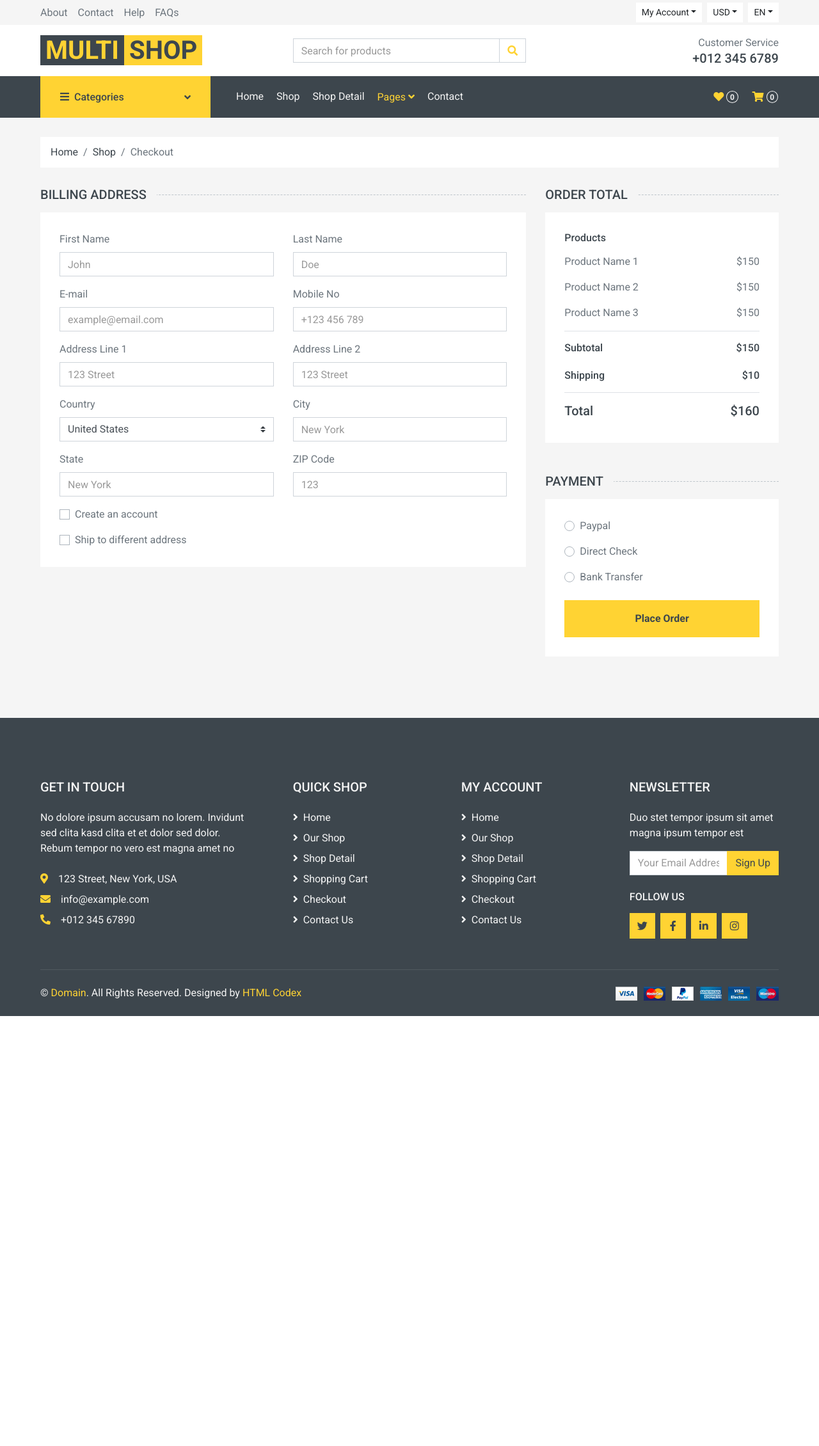
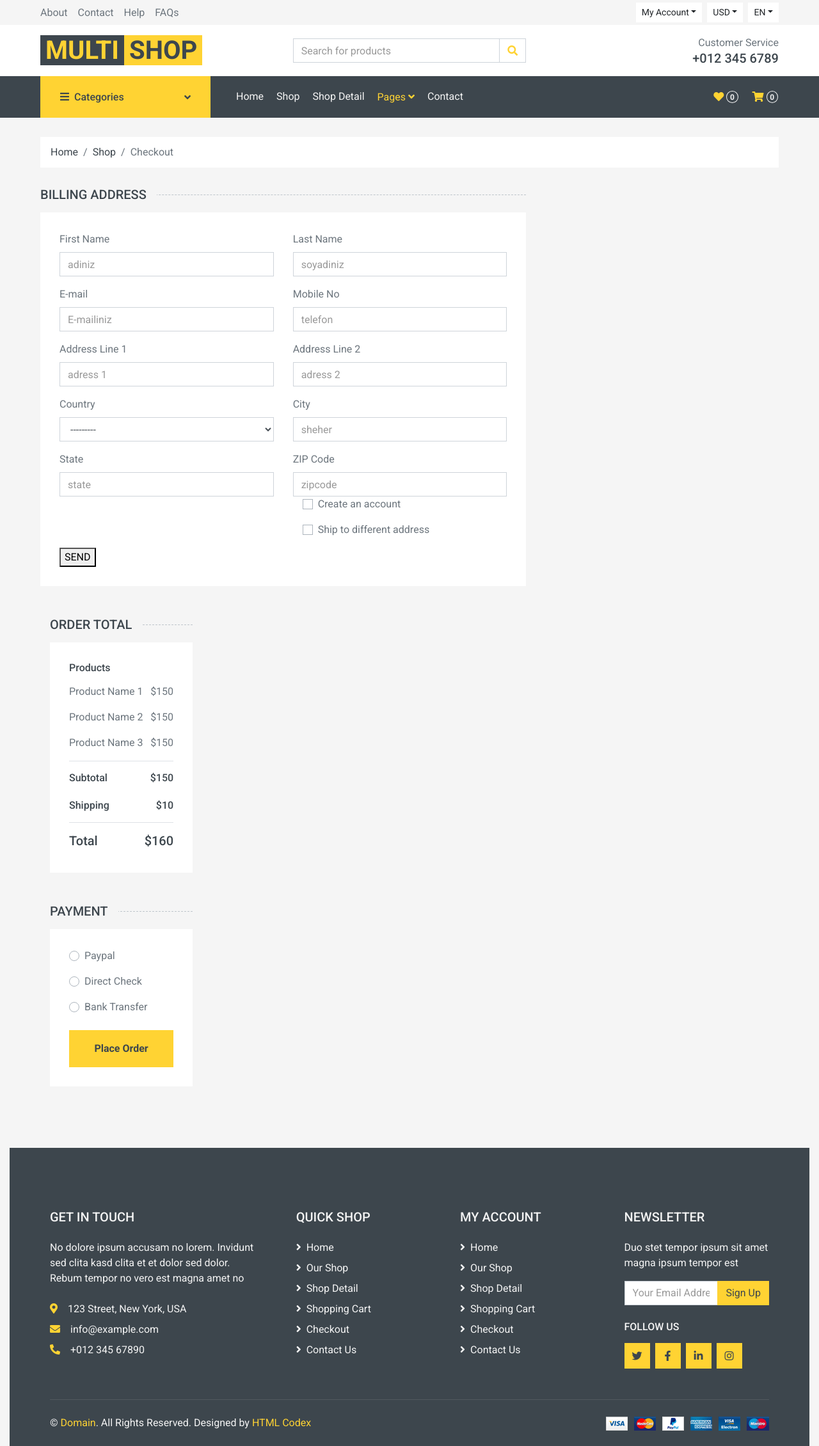
Before and after one commit to Haciibrahimli/multi_shop, a Django app: page /checkout/ in a window 1280 px wide. Shown: the whole page at 64% size. Before the commit the page ends 1588 px from the top, so only its background shows below. Run offline with Django 5.2, Linux system fonts and the light colour scheme; parts of the project's set-up code (start-up, migrations or seed data) failed here and were passed over; some libraries are stand-ins or nearby versions.

Commit message:
lastcenges

```diff
--- a/my_app/admin.py
+++ b/my_app/admin.py
@@ -7,3 +7,5 @@ admin.site.register(Category)
 admin.site.register(Color)
 admin.site.register(Size)
 admin.site.register(Product)
+admin.site.register(Contact)
+admin.site.register(Checkout)
--- a/my_app/models.py
+++ b/my_app/models.py
@@ -8,7 +8,7 @@ COUNTRY_CHOICES = (
     ("az", "Azerbaijan"),
     ("eu", "Europa"),
     ("as", "Asia"),
-    ("linkedin", "Linkedin"),
+
 
 )
 
@@ -136,8 +136,8 @@ class Checkout(SlugMixin,DateMixin):
        surname = models.CharField(max_length = 255,verbose_name = 'soyad')
        email = models.CharField(max_length = 255,verbose_name = 'email')
        phone = models.CharField(max_length = 255, verbose_name = 'telefon')
-       ardess1 = models.CharField(max_length = 255, verbose_name = 'adress 1')
-       ardess2 = models.CharField(max_length = 255, verbose_name = 'adress 2')
+       adress1 = models.CharField(max_length = 255, verbose_name = 'adress 1')
+       adress2 = models.CharField(max_length = 255, verbose_name = 'adress 2')
        country = models.CharField(max_length=255,verbose_name='olke adlari',choices=COUNTRY_CHOICES)
        city = models.CharField(max_length = 255,verbose_name = 'sheher adi')
        state  = models.CharField(max_length = 255,verbose_name = 'dovlet')
@@ -152,7 +152,7 @@ class Checkout(SlugMixin,DateMixin):
         verbose_name_plural = 'checkout'
 
 
-        def save(self, *args, **kwargs):
-          if not self.slug:
-           self.slug = Generator.create_slug_shortcode(size=20, model_=Checkout)
-          super(Checkout, self).save(*args, **kwargs)
+       def save(self, *args, **kwargs):
+         if not self.slug:
+          self.slug = Generator.create_slug_shortcode(size=20, model_=Checkout)
+         super(Checkout, self).save(*args, **kwargs)
--- a/my_app/views.py
+++ b/my_app/views.py
@@ -1,5 +1,5 @@
 from django.shortcuts import render
-from my_app.forms import  ContactForm
+from my_app.forms import  ContactForm,CheckoutForm
 
 
 def cart_view(request):
@@ -13,8 +13,17 @@ def cart_view(request):
 
 def checkout_view(request):
 
+    form = CheckoutForm()
+
+    if request.method == 'POST':
+        form = CheckoutForm(request.POST or None)
+        print(form.errors)
+        if form.is_valid():
+            form.save()
+            form = CheckoutForm()
+
     context = {
-
+        'form':form
     }
     return render(request,'checkout.html',context)
 
@@ -27,6 +36,7 @@ def contact_view(request):
 
     if request.method == 'POST':
         form = ContactForm(request.POST or None)
+        print(form.errors)
         if form.is_valid():
             form.save()
             form = ContactForm()
--- a/templates/checkout.html
+++ b/templates/checkout.html
@@ -197,52 +197,54 @@
             <div class="col-lg-8">
                 <h5 class="section-title position-relative text-uppercase mb-3"><span class="bg-secondary pr-3">Billing Address</span></h5>
                 <div class="bg-light p-30 mb-5">
+                    <form method="POST">
+                        {% csrf_token %}
                     <div class="row">
                         <div class="col-md-6 form-group">
                             <label>First Name</label>
-                            <input class="form-control" type="text" placeholder="John">
+                            {{form.name}}
                         </div>
                         <div class="col-md-6 form-group">
                             <label>Last Name</label>
-                            <input class="form-control" type="text" placeholder="Doe">
+                           {{form.surname}}
                         </div>
                         <div class="col-md-6 form-group">
                             <label>E-mail</label>
-                            <input class="form-control" type="text" placeholder="example@email.com">
+                            {{form.email}}
                         </div>
                         <div class="col-md-6 form-group">
                             <label>Mobile No</label>
-                            <input class="form-control" type="text" placeholder="+123 456 789">
+                           {{form.phone}}
                         </div>
                         <div class="col-md-6 form-group">
                             <label>Address Line 1</label>
-                            <input class="form-control" type="text" placeholder="123 Street">
+                            {{form.adress1}}
                         </div>
                         <div class="col-md-6 form-group">
                             <label>Address Line 2</label>
-                            <input class="form-control" type="text" placeholder="123 Street">
+                            {{form.adress2}}
                         </div>
                         <div class="col-md-6 form-group">
                             <label>Country</label>
-                            <select class="custom-select">
-                                <option selected>United States</option>
+                            {{form.country}}
+                            <!-- <select class="custom-select"> -->
+<!--
                                 <option>Afghanistan</option>
                                 <option>Albania</option>
                                 <option>Algeria</option>
-                            </select>
+                            </select> -->
                         </div>
                         <div class="col-md-6 form-group">
                             <label>City</label>
-                            <input class="form-control" type="text" placeholder="New York">
+                           {{form.city}}
                         </div>
                         <div class="col-md-6 form-group">
                             <label>State</label>
-                            <input class="form-control" type="text" placeholder="New York">
+                            {{form.state}}
                         </div>
                         <div class="col-md-6 form-group">
                             <label>ZIP Code</label>
-                            <input class="form-control" type="text" placeholder="123">
-                        </div>
+                            {{form.zipcode}}
                         <div class="col-md-12 form-group">
                             <div class="custom-control custom-checkbox">
                                 <input type="checkbox" class="custom-control-input" id="newaccount">
@@ -257,6 +259,8 @@
                         </div>
                     </div>
                 </div>
+                <button type="submit">SEND</button>
+            </form>
                 <div class="collapse mb-5" id="shipping-address">
                     <h5 class="section-title position-relative text-uppercase mb-3"><span class="bg-secondary pr-3">Shipping Address</span></h5>
                     <div class="bg-light p-30">
```
Also changed, not shown: templates/contact.html (+11 -11 lines), db.sqlite3, my_app/migrations/0005_checkout.py (added).
